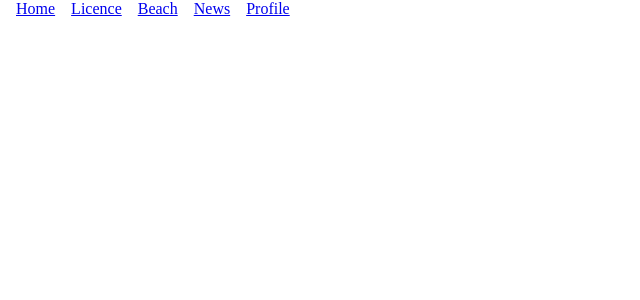
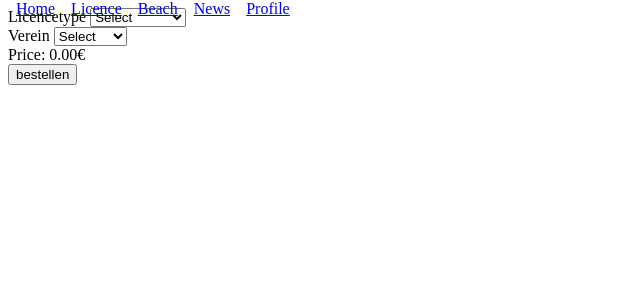
Before and after one commit to Samuel07101/WmcProjekt4CSamuelKrempl, a SvelteKit app in the folder Volleynet/: page /licence in a window 1280 px wide. Before the commit this address had no page. Shown: the top 300 px of the page, without its empty margins (0-640 px from the left). Built offline with nearby package versions, Linux system fonts and the light colour scheme.

Commit message:
added shared Rune User

```diff
--- a/Volleynet/src/routes/licence/+page.svelte
+++ b/Volleynet/src/routes/licence/+page.svelte
@@ -1,9 +1,46 @@
 <script>
-    import { goto } from "$app/navigation";
 
-    function navigateTo(url){
-        goto(url);
-    }
+	let selectedLicence = $state('');
+	let selectedVerein = $state('');
 
-    navigateTo('http://localhost:5173/home');
+
+	const prices = {
+		'Standard': 15.00,
+		'Premium': 49.90,
+		'Professional': 99.00
+	};
+
+
+	let currentPrice = $derived(prices[selectedLicence] || 0.00);
+
+	function handleOrder() {
+		console.log('Bestellt:', { selectedLicence, selectedVerein, currentPrice });
+	}
 </script>
+
+<div>
+		<label for="licence">Licencetype</label>
+		<select id="licence" bind:value={selectedLicence}>
+			<option value="" disabled selected>Select</option>
+			<option value="Standard">Standard</option>
+			<option value="Premium">Premium</option>
+			<option value="Professional">Professional</option>
+		</select>
+	</div>
+
+	<div>
+		<label for="verein">Verein</label>
+		<select id="verein" bind:value={selectedVerein}>
+			<option value="" disabled selected>Select</option>
+			<option value="Verein A">Verein A</option>
+			<option value="Verein B">Verein B</option>
+		</select>
+	</div>
+
+	<div>
+		Price: {currentPrice.toFixed(2)}€
+	</div>
+
+	<button onclick={handleOrder}>
+		bestellen
+	</button>
--- a/Volleynet/src/routes/login/+page.svelte
+++ b/Volleynet/src/routes/login/+page.svelte
@@ -1,5 +1,6 @@
 <script>
     import { goto } from "$app/navigation";
+    import { createUserInstance } from "..";
 
 
 
@@ -32,6 +33,7 @@
         }
 
         if(ret){
+            createUserInstance(user);
             goto('/home');
         }
 
```
Also changed, not shown: Volleynet/src/routes/index.js (+11 -0 lines).
